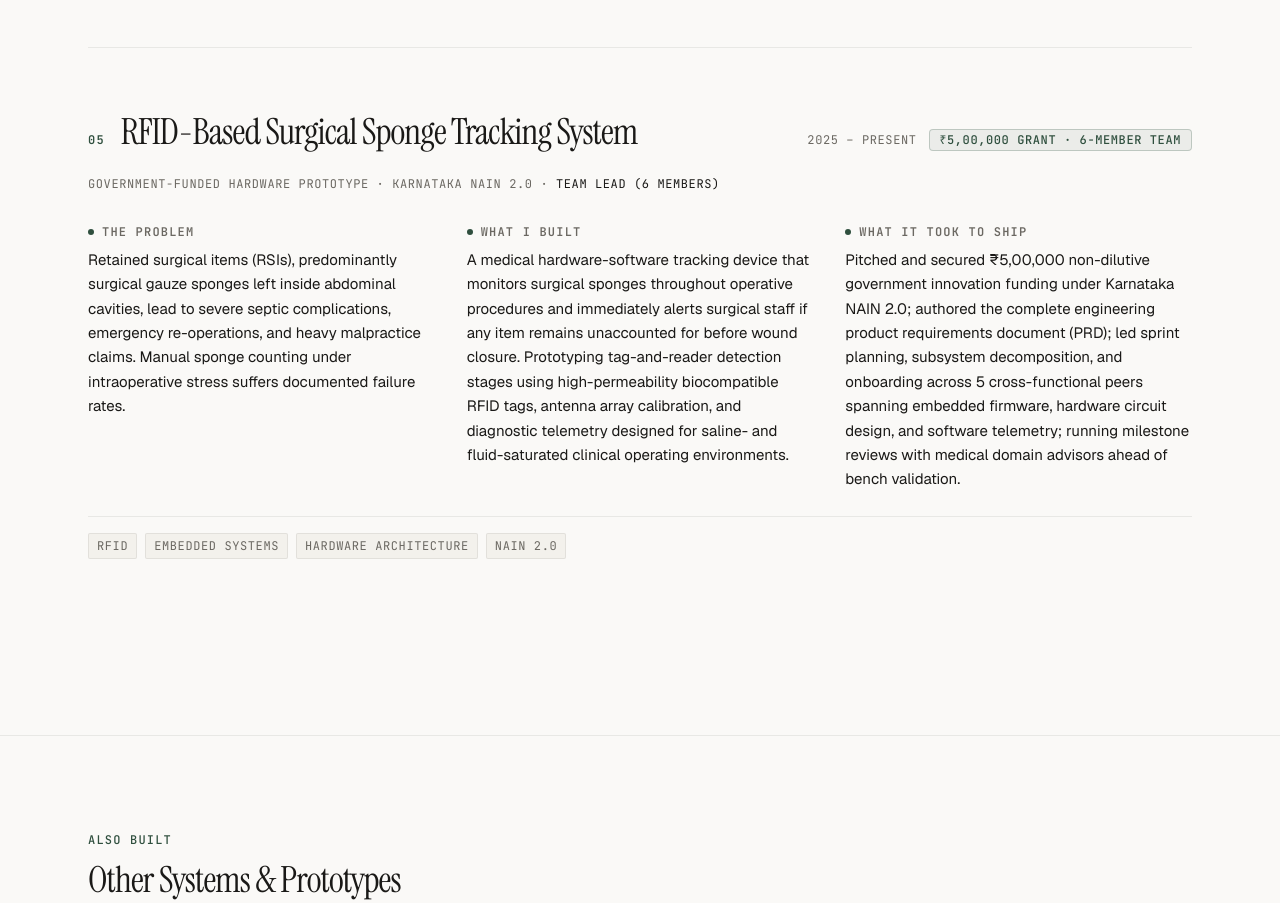
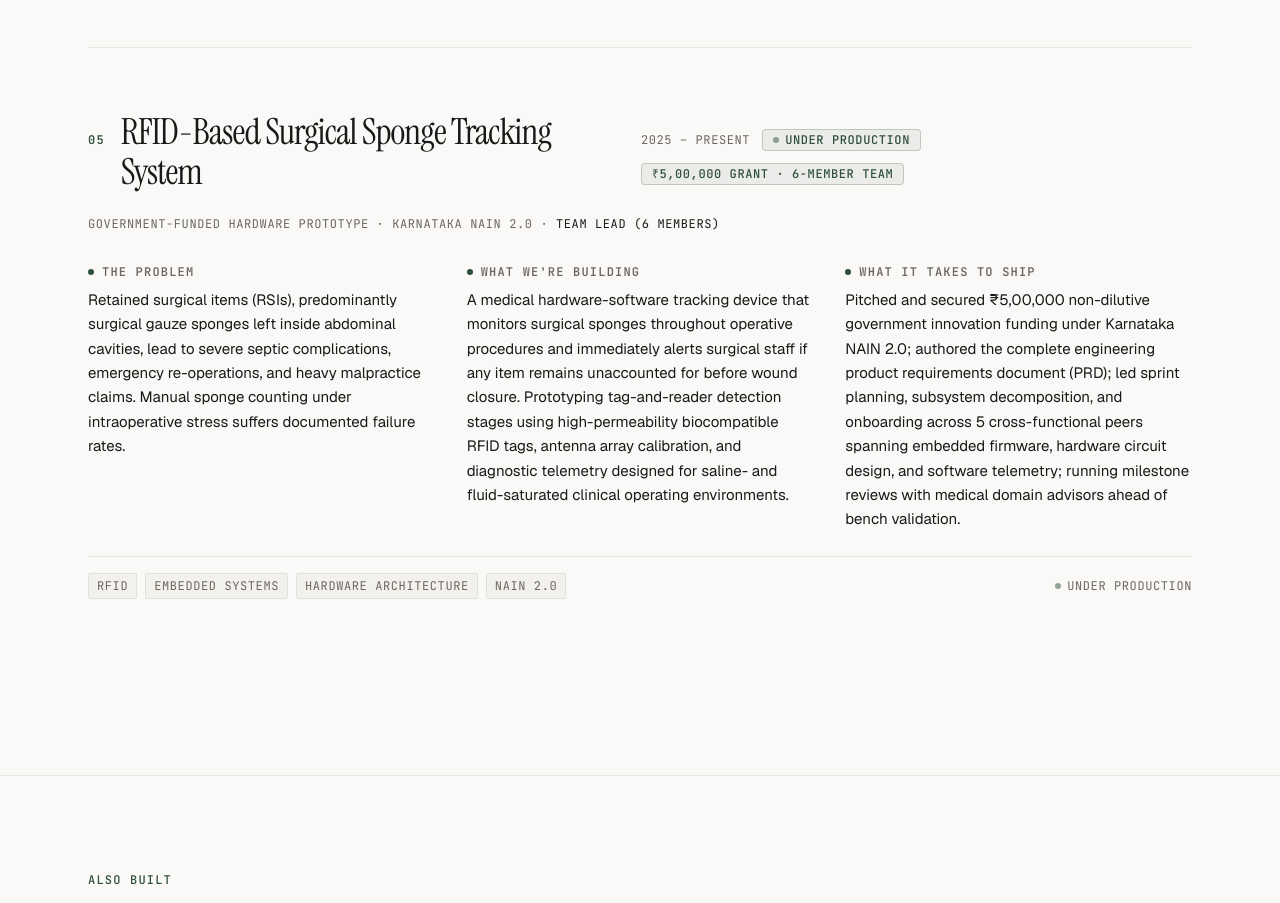
Before and after one commit to Anshika-17a/Portfolio, a Next.js app: page / in a window 1280 px wide. Shown: the part 3880-4783 px from the top of the page. Built offline with nearby package versions, Linux system fonts and the light colour scheme.

Commit message:
fix(rfid): update labels to present tense ('What It Takes To Ship') and add Under Production status indicator

```diff
--- a/src/components/SelectedWork.tsx
+++ b/src/components/SelectedWork.tsx
@@ -49,6 +49,12 @@ function ProjectItem({ project, index }: { project: Project; index: number }) {
               <span className="font-code text-xs uppercase tracking-wider text-[var(--text-muted)]">
                 {project.period}
               </span>
+              {project.statusBadge && (
+                <span className="inline-flex items-center gap-1.5 px-2.5 py-0.5 text-xs font-code uppercase tracking-wider rounded-sm bg-[var(--accent-tint)] text-[var(--accent)] border border-[var(--accent-border)] font-medium">
+                  <span className="w-1.5 h-1.5 rounded-full bg-[var(--accent)] animate-pulse" />
+                  {project.statusBadge}
+                </span>
+              )}
               {project.metricBadge && (
                 <span className="inline-flex items-center px-2.5 py-0.5 text-xs font-code uppercase tracking-wider rounded-sm bg-[var(--accent-tint)] text-[var(--accent)] border border-[var(--accent-border)] font-medium">
                   {project.metricBadge}
@@ -84,7 +90,7 @@ function ProjectItem({ project, index }: { project: Project; index: number }) {
               </p>
             </motion.div>
 
-            {/* Block 4: What I Built */}
+            {/* Block 4: What I Built / What We're Building */}
             <motion.div
               custom={3}
               variants={itemVariants}
@@ -92,14 +98,14 @@ function ProjectItem({ project, index }: { project: Project; index: number }) {
             >
               <h4 className="font-code text-xs uppercase tracking-widest text-[var(--text-muted)] font-semibold mb-2 flex items-center gap-2">
                 <span className="w-1.5 h-1.5 rounded-full bg-[var(--accent)]" />
-                What I Built
+                {project.builtLabel || "What I Built"}
               </h4>
               <p className="text-sm md:text-[0.9375rem] text-[var(--text-ink)] leading-relaxed">
                 {project.built}
               </p>
             </motion.div>
 
-            {/* Block 5: What It Took to Ship */}
+            {/* Block 5: What It Took to Ship / What It Takes to Ship */}
             <motion.div
               custom={4}
               variants={itemVariants}
@@ -107,7 +113,7 @@ function ProjectItem({ project, index }: { project: Project; index: number }) {
             >
               <h4 className="font-code text-xs uppercase tracking-widest text-[var(--text-muted)] font-semibold mb-2 flex items-center gap-2">
                 <span className="w-1.5 h-1.5 rounded-full bg-[var(--accent)]" />
-                What It Took To Ship
+                {project.shippedLabel || "What It Took To Ship"}
               </h4>
               <p className="text-sm md:text-[0.9375rem] text-[var(--text-ink)] leading-relaxed">
                 {project.shipped}
@@ -157,6 +163,13 @@ function ProjectItem({ project, index }: { project: Project; index: number }) {
                     <polyline points="7 7 17 7 17 17" />
                   </svg>
                 </a>
+              )}
+
+              {project.statusBadge && (
+                <span className="font-code text-xs uppercase tracking-wider text-[var(--text-muted)] flex items-center gap-1.5">
+                  <span className="w-1.5 h-1.5 rounded-full bg-[var(--accent)] animate-pulse" />
+                  {project.statusBadge}
+                </span>
               )}
 
               {project.isPaperUnderReview && (
--- a/src/content/projects.ts
+++ b/src/content/projects.ts
@@ -13,6 +13,9 @@ export interface Project {
   metricBadge?: string;
   isPaperUnderReview?: boolean;
   summary?: string;
+  builtLabel?: string;
+  shippedLabel?: string;
+  statusBadge?: string;
 }
 
 export const projects: Project[] = [
@@ -89,6 +92,9 @@ export const projects: Project[] = [
     role: "Team Lead (6 Members)",
     period: "2025 – Present",
     metricBadge: "₹5,00,000 Grant · 6-Member Team",
+    statusBadge: "Under Production",
+    builtLabel: "What We're Building",
+    shippedLabel: "What It Takes To Ship",
     problem:
       "Retained surgical items (RSIs), predominantly surgical gauze sponges left inside abdominal cavities, lead to severe septic complications, emergency re-operations, and heavy malpractice claims. Manual sponge counting under intraoperative stress suffers documented failure rates.",
     built:
```
